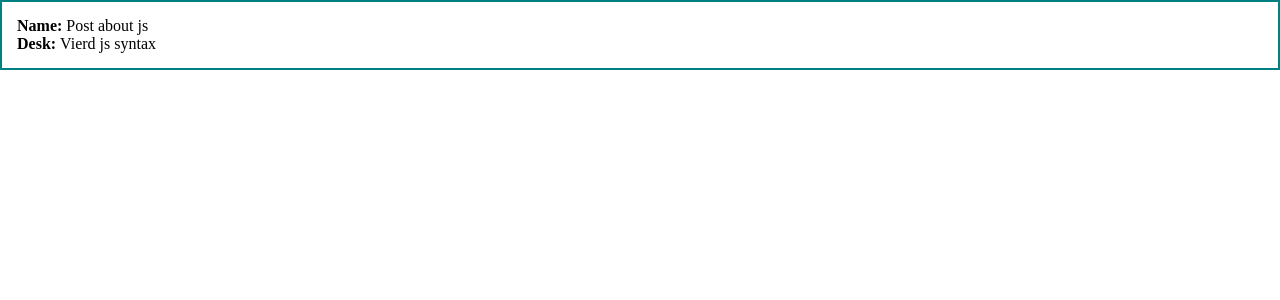
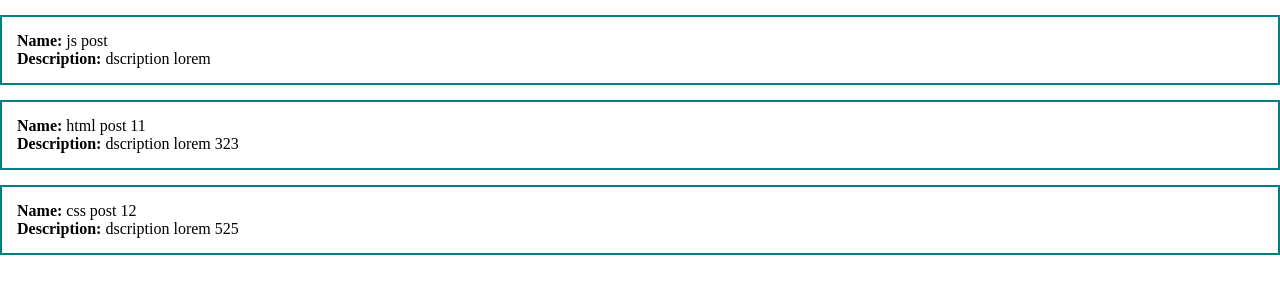
Before and after one commit to blindone0/vue-tutorial, a Vue app: page / in a window 1280 px wide. Shown: the top 300 px of the page. Built offline with nearby package versions, Linux system fonts and the light colour scheme.

Commit message:
v:for posts from posts [] data

```diff
--- a/src/App.vue
+++ b/src/App.vue
@@ -1,8 +1,8 @@
 <template>
     <div>
-        <div class="post">
-            <div><strong>Name: </strong> Post about js</div>
-            <div><strong>Desk: </strong> Vierd js syntax</div>
+        <div class="post" v-for="post in posts">
+            <div><strong>Name: </strong> {{ post.title }}</div>
+            <div><strong>Description: </strong> {{ post.body }}</div>
         </div>
     </div>
 </template>
@@ -12,8 +12,11 @@ export default {
 
     data() {
         return {
-            likes: 0,
-            dislikes: 0,
+            posts: [
+                {id: 1, title: 'js post', body: 'dscription lorem'},
+                {id: 2, title: 'html post 11', body: 'dscription lorem 323'},
+                {id: 3, title: 'css post 12', body: 'dscription lorem 525'},
+            ],
 
         }
     },
@@ -39,5 +42,6 @@ export default {
 .post {
     padding: 15px;
     border: 2px solid teal;
+    margin-top: 15px;
 }
 </style>
```
